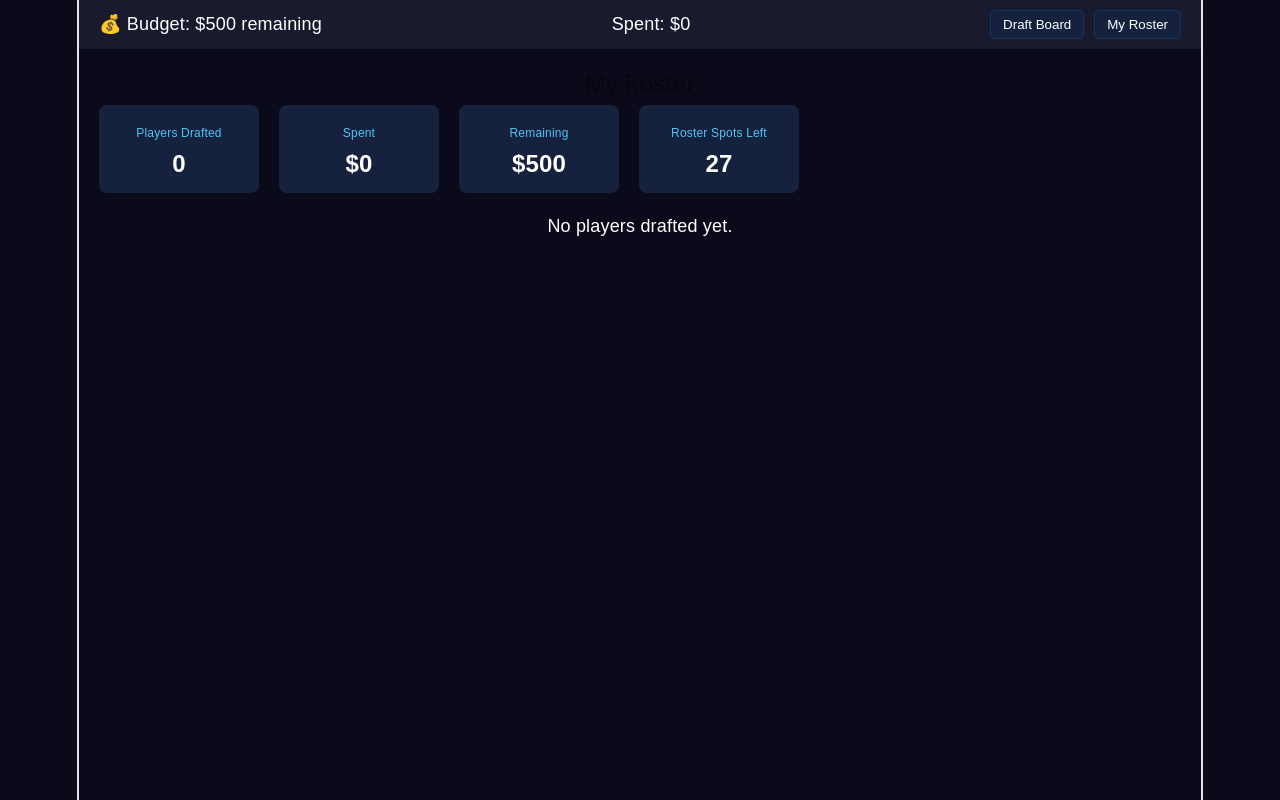
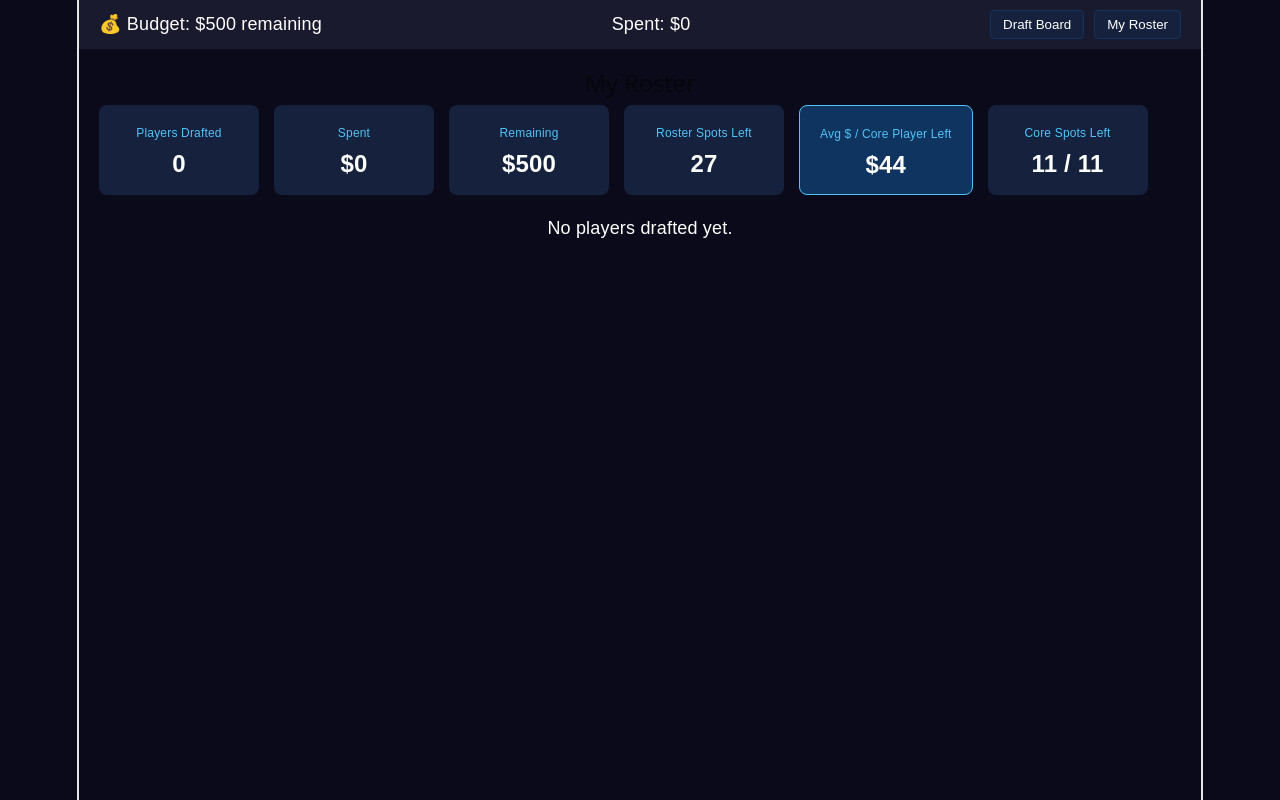
Before and after one commit to nicklohmann/auction-draft, a Vue app: page /roster in a window 1280 px wide. Built offline with nearby package versions, Linux system fonts and the light colour scheme.

Commit message:
add avg per core player remaining stat

```diff
--- a/src/views/MyRoster.vue
+++ b/src/views/MyRoster.vue
@@ -1,13 +1,33 @@
 <script setup lang="ts">
+import { computed } from 'vue'
 import { myRoster, spent, remaining } from '../stores/draftStore'
+
+const CORE_SPOTS = 11 // 8 starters + 3 key bench
 
 const positionOrder = ['QB', 'RB', 'WR', 'TE']
 
-const sortedRoster = () => {
+const sortedRoster = computed(() => {
   return [...myRoster.value].sort((a, b) =>
     positionOrder.indexOf(a.position) - positionOrder.indexOf(b.position)
   )
-}
+})
+
+const corePlayersDrafted = computed(() => {
+  // Count core players as the top ones by KTC value
+  const sorted = [...myRoster.value].sort((a, b) => b.ktcValue - a.ktcValue)
+  return Math.min(sorted.length, CORE_SPOTS)
+})
+
+const coreRemaining = computed(() => CORE_SPOTS - corePlayersDrafted.value)
+
+const avgPerCoreRemaining = computed(() => {
+  if (coreRemaining.value <= 0) return 0
+  // Reserve $1 per non-core roster spot (27 - 11 = 16 bench spots)
+  const benchSpots = 27 - CORE_SPOTS
+  const reservedForBench = benchSpots * 1
+  const budgetForCore = remaining.value - reservedForBench
+  return Math.max(1, Math.round(budgetForCore / coreRemaining.value))
+})
 </script>
 
 <template>
@@ -31,6 +51,14 @@ const sortedRoster = () => {
         <span class="label">Roster Spots Left</span>
         <span class="value">{{ 27 - myRoster.length }}</span>
       </div>
+      <div class="stat highlight">
+        <span class="label">Avg $ / Core Player Left</span>
+        <span class="value">${{ avgPerCoreRemaining }}</span>
+      </div>
+      <div class="stat">
+        <span class="label">Core Spots Left</span>
+        <span class="value">{{ coreRemaining }} / {{ CORE_SPOTS }}</span>
+      </div>
     </div>
 
     <table v-if="myRoster.length > 0">
@@ -40,16 +68,18 @@ const sortedRoster = () => {
           <th>POS</th>
           <th>Team</th>
           <th>KTC</th>
+          <th>Suggested $</th>
           <th>Paid</th>
           <th>Value</th>
         </tr>
       </thead>
       <tbody>
-        <tr v-for="player in sortedRoster()" :key="player.name">
+        <tr v-for="player in sortedRoster" :key="player.name">
           <td>{{ player.name }}</td>
           <td>{{ player.position }}</td>
           <td>{{ player.team }}</td>
           <td>{{ player.ktcValue }}</td>
+          <td>${{ player.value }}</td>
           <td>${{ player.pricePaid }}</td>
           <td :class="player.pricePaid <= player.value ? 'good-value' : 'overpaid'">
             {{ player.pricePaid <= player.value ? '✅ Good value' : '⚠️ Overpaid' }}
@@ -63,62 +93,16 @@ const sortedRoster = () => {
 </template>
 
 <style scoped>
-.roster {
-  padding: 20px;
-}
-
-.summary {
-  display: flex;
-  gap: 20px;
-  margin-bottom: 20px;
-}
-
-.stat {
-  background: #16213e;
-  padding: 15px 20px;
-  border-radius: 8px;
-  text-align: center;
-  min-width: 120px;
-}
-
-.label {
-  display: block;
-  font-size: 12px;
-  color: #4fc3f7;
-  margin-bottom: 5px;
-}
-
-.value {
-  display: block;
-  font-size: 24px;
-  font-weight: bold;
-}
-
-table {
-  width: 100%;
-  border-collapse: collapse;
-}
-
-th, td {
-  padding: 10px;
-  text-align: left;
-  border-bottom: 1px solid #16213e;
-}
-
-th {
-  background: #16213e;
-  color: #4fc3f7;
-}
-
-tr:hover {
-  background: #16213e;
-}
-
-.good-value {
-  color: #4caf50;
-}
-
-.overpaid {
-  color: #f44336;
-}
+.roster { padding: 20px; }
+.summary { display: flex; flex-wrap: wrap; gap: 15px; margin-bottom: 20px; }
+.stat { background: #16213e; padding: 15px 20px; border-radius: 8px; text-align: center; min-width: 120px; }
+.stat.highlight { background: #0f3460; border: 1px solid #4fc3f7; }
+.label { display: block; font-size: 12px; color: #4fc3f7; margin-bottom: 5px; }
+.value { display: block; font-size: 24px; font-weight: bold; }
+table { width: 100%; border-collapse: collapse; }
+th, td { padding: 10px; text-align: left; border-bottom: 1px solid #16213e; }
+th { background: #16213e; color: #4fc3f7; }
+tr:hover { background: #16213e; }
+.good-value { color: #4caf50; }
+.overpaid { color: #f44336; }
 </style>
```
